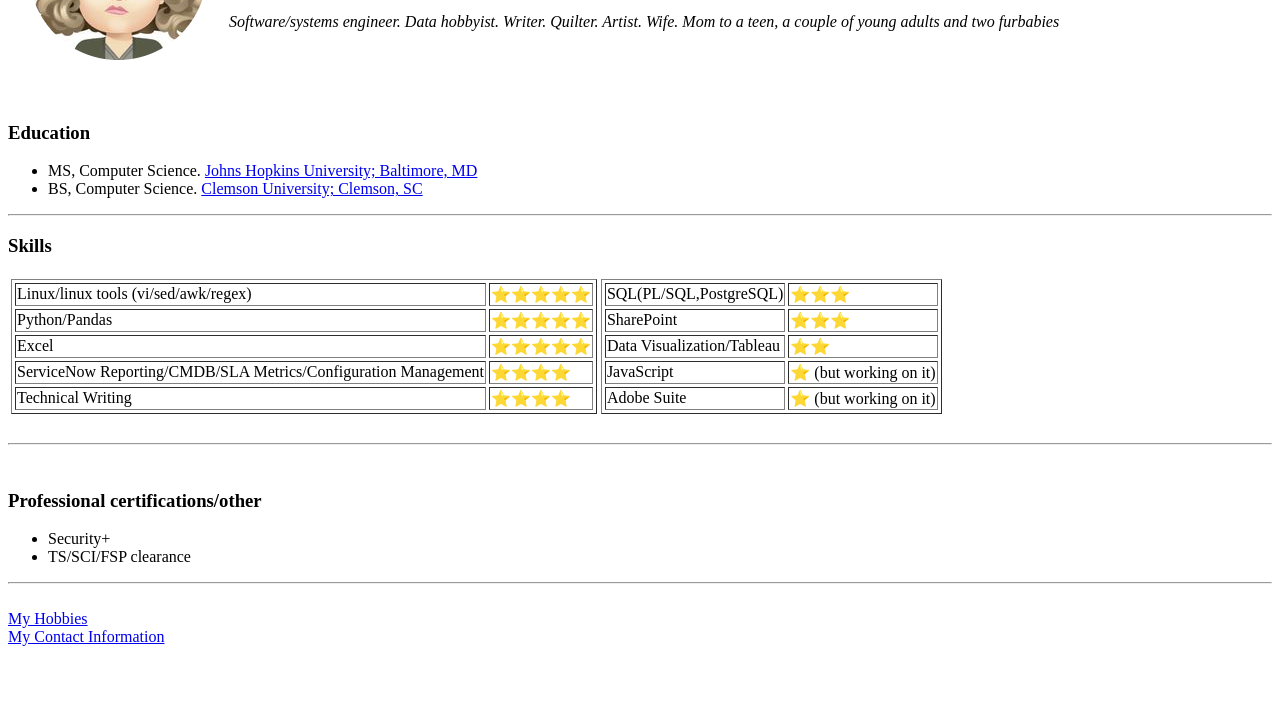
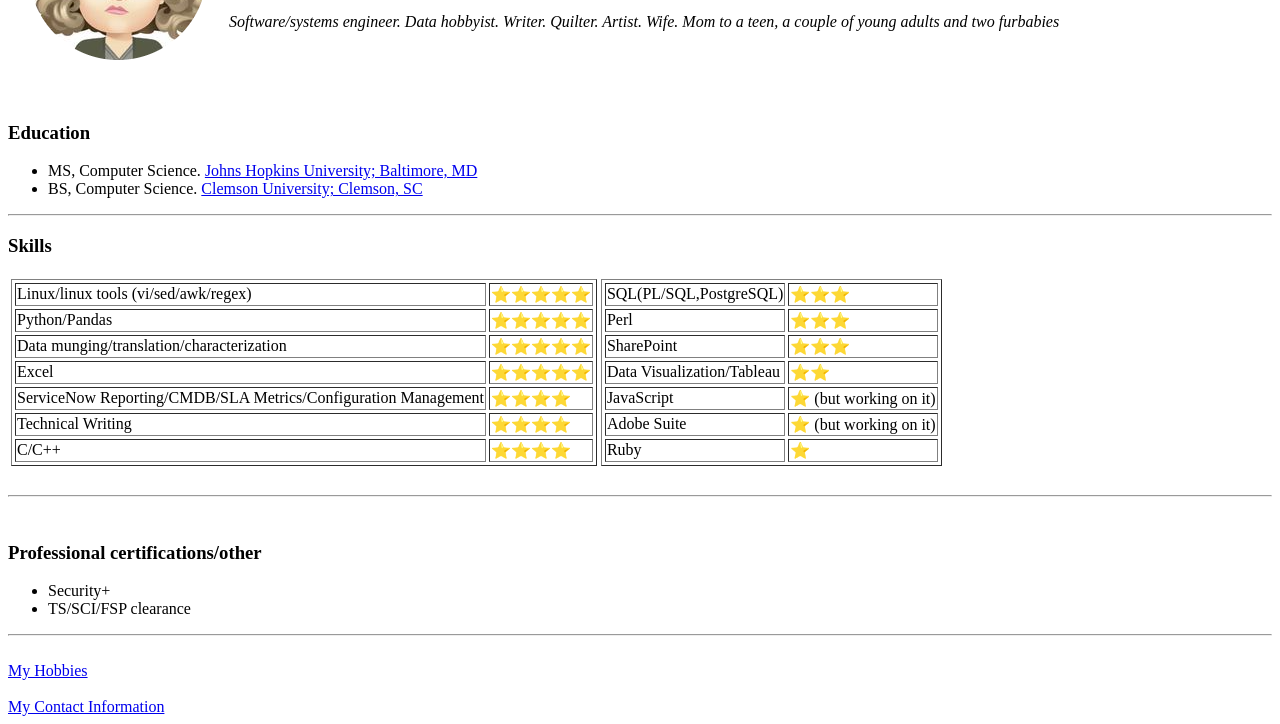
Before and after one commit to bsridenour/cv, a plain HTML site: page index.html in a window 1280 px wide. Shown: the part 147-871 px from the top of the page. Before the commit the page ends 801 px from the top, so only its background shows below. Drawn offline with Linux system fonts and the light colour scheme.

Commit message:
Add files via upload

```diff
--- a/index.html
+++ b/index.html
@@ -37,6 +37,10 @@
           <td>⭐⭐⭐⭐⭐</td>
         </tr>
         <tr>
+          <td>Data munging/translation/characterization</td>
+          <td>⭐⭐⭐⭐⭐</td>
+        </tr>
+        <tr>
           <td>Excel</td>
           <td>⭐⭐⭐⭐⭐</td>
         </tr>
@@ -48,12 +52,20 @@
           <td>Technical Writing</td>
           <td>⭐⭐⭐⭐</td>
         </tr>
+        <tr>
+          <td>C/C++</td>
+          <td>⭐⭐⭐⭐</td>
+        </tr>
       </table>
     </td>
     <td>
       <table cellspacing=3 border=1>
         <tr>
           <td>SQL(PL/SQL,PostgreSQL)</td>
+          <td>⭐⭐⭐</td>
+        </tr>
+        <tr>
+          <td>Perl</td>
           <td>⭐⭐⭐</td>
         </tr>
         <tr>
@@ -72,6 +84,10 @@
           <td>Adobe Suite</td>
           <td>⭐ (but working on it)</td>
         </tr>
+        <tr>
+          <td>Ruby</td>
+          <td>⭐</td>
+        </tr>
       </table>
     </td>
   </table>
@@ -87,6 +103,7 @@
   <br>
   <a href="hobbies.html">My Hobbies</a>
   <br>
+  <br>
   <a href="contact.html">My Contact Information</a>
 </body>
 
```
Also changed, not shown: Barb.jpg (added).
